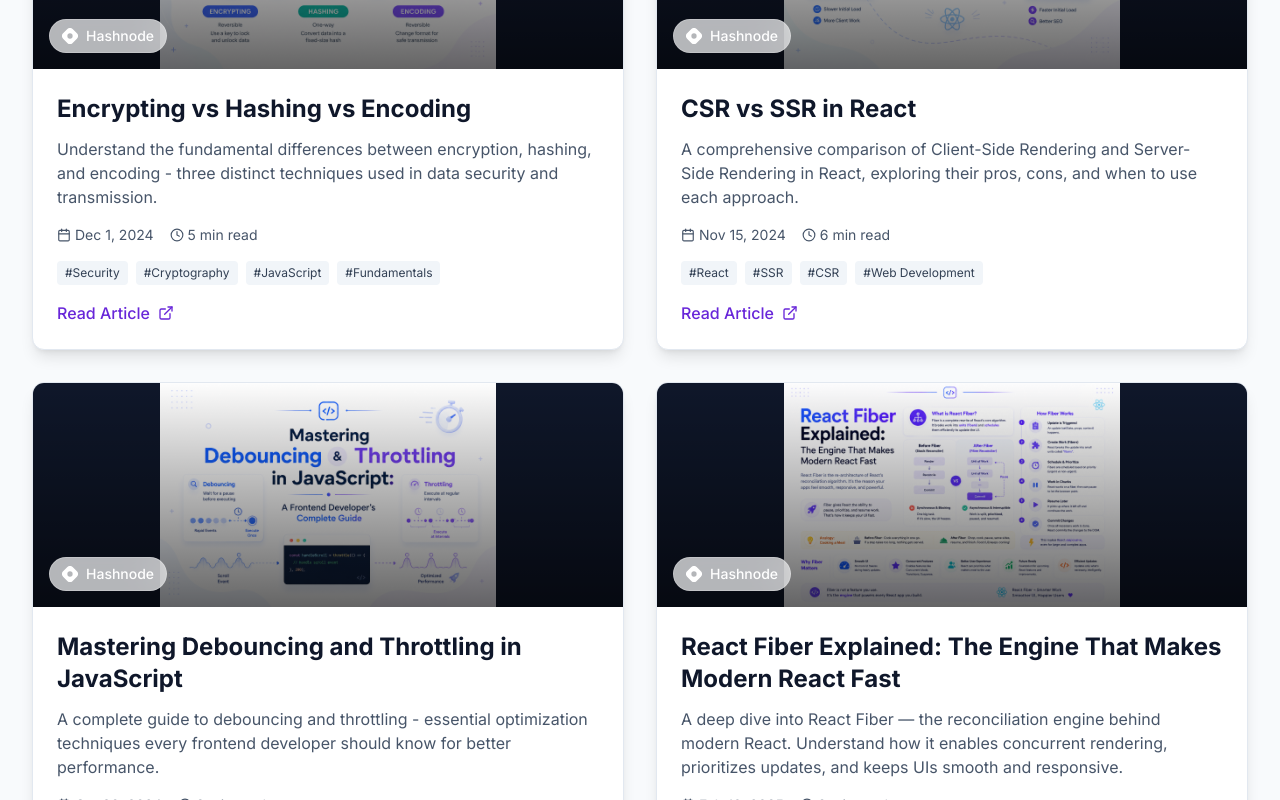
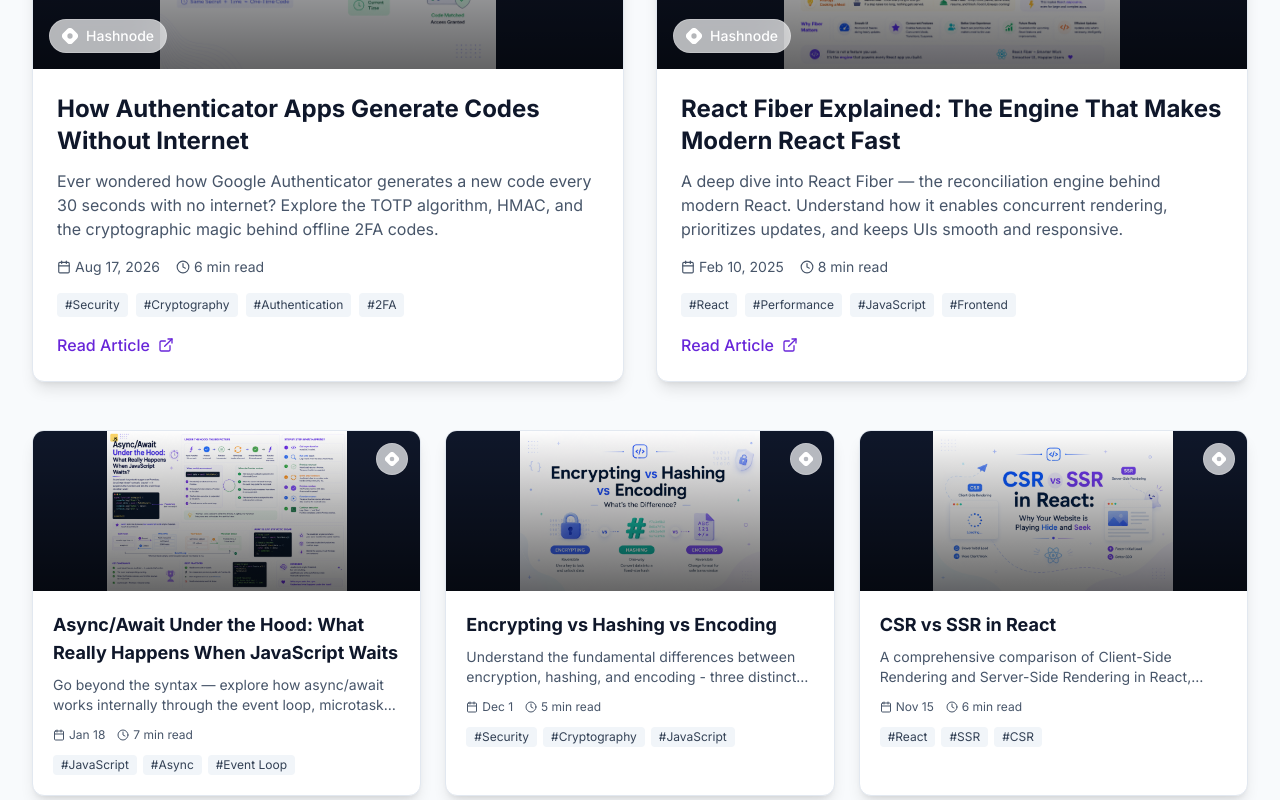
Before and after one commit to bhavy67/portfolio, a React (Vite) app: page / in a window 1280 px wide. Shown: the part 6900-7700 px from the top of the page. Built offline with nearby package versions, Linux system fonts and the light colour scheme.

Commit message:
improved blog section

```diff
--- a/src/data/blogs.ts
+++ b/src/data/blogs.ts
@@ -6,9 +6,22 @@ import blogHtml from '../assets/blog_images/blog-html.png';
 import blogJsDecode from '../assets/blog_images/blog-jsdecode.png';
 import blogReactFiber from '../assets/blog_images/blog_ract_fiber.png';
 import blogAsyncAwait from '../assets/blog_images/blog_async_await.png';
+import blogAuthenticator from '../assets/blog_images/blog_authenticator_app.png';
 
-// Blog Posts Data
+// Blog Posts Data — sorted by date desc in the component, latest 6 shown automatically
 export const blogPosts = [
+  {
+    id: 9,
+    title: "How Authenticator Apps Generate Codes Without Internet",
+    summary: "Ever wondered how Google Authenticator generates a new code every 30 seconds with no internet? Explore the TOTP algorithm, HMAC, and the cryptographic magic behind offline 2FA codes.",
+    date: "2026-08-17",
+    readTime: "6 min read",
+    tags: ["Security", "Cryptography", "Authentication", "2FA"],
+    url: "https://bhavycodes.hashnode.dev/how-authenticator-apps-generate-codes-without-internet",
+    platform: "Hashnode",
+    image: blogAuthenticator,
+    featured: true,
+  },
   {
     id: 1,
     title: "Encrypting vs Hashing vs Encoding",
--- a/src/sections/Blogs.tsx
+++ b/src/sections/Blogs.tsx
@@ -7,6 +7,13 @@ const Blogs = () => {
   const getPlatformIcon = (platform: string) => {
     return platform === 'Hashnode' ? SiHashnode : SiDevdotto;
   };
+
+  const sortedPosts = [...blogPosts]
+    .sort((a, b) => new Date(b.date).getTime() - new Date(a.date).getTime())
+    .slice(0, 8);
+
+  const featuredPosts = sortedPosts.slice(0, 2);
+  const regularPosts = sortedPosts.slice(2);
 
   return (
     <section id="blogs" className="section-container bg-dark-50 dark:bg-dark-900">
@@ -39,13 +46,11 @@ const Blogs = () => {
 
         {/* Featured Blogs */}
         <div className={`grid gap-6 sm:gap-8 mb-8 sm:mb-12 ${
-          blogPosts.filter((post) => post.featured).length === 1
+          featuredPosts.length === 1
             ? 'lg:grid-cols-1 max-w-3xl mx-auto'
             : 'lg:grid-cols-2'
         }`}>
-          {blogPosts
-            .filter((post) => post.featured)
-            .map((post, index) => {
+          {featuredPosts.map((post, index) => {
               const PlatformIcon = getPlatformIcon(post.platform);
               return (
                 <motion.a
@@ -134,15 +139,13 @@ const Blogs = () => {
 
         {/* Other Blogs */}
         <div className={`grid gap-4 sm:gap-6 ${
-          blogPosts.filter((post) => !post.featured).length === 1
+          regularPosts.length === 1
             ? 'md:grid-cols-1 max-w-2xl mx-auto'
-            : blogPosts.filter((post) => !post.featured).length === 2
+            : regularPosts.length === 2
             ? 'md:grid-cols-2 max-w-4xl mx-auto'
             : 'md:grid-cols-2 lg:grid-cols-3'
         }`}>
-          {blogPosts
-            .filter((post) => !post.featured)
-            .map((post, index) => {
+          {regularPosts.map((post, index) => {
               const PlatformIcon = getPlatformIcon(post.platform);
               return (
                 <motion.a
```
Also changed, not shown: src/assets/blog_images/blog_authenticator_app.png (added).
